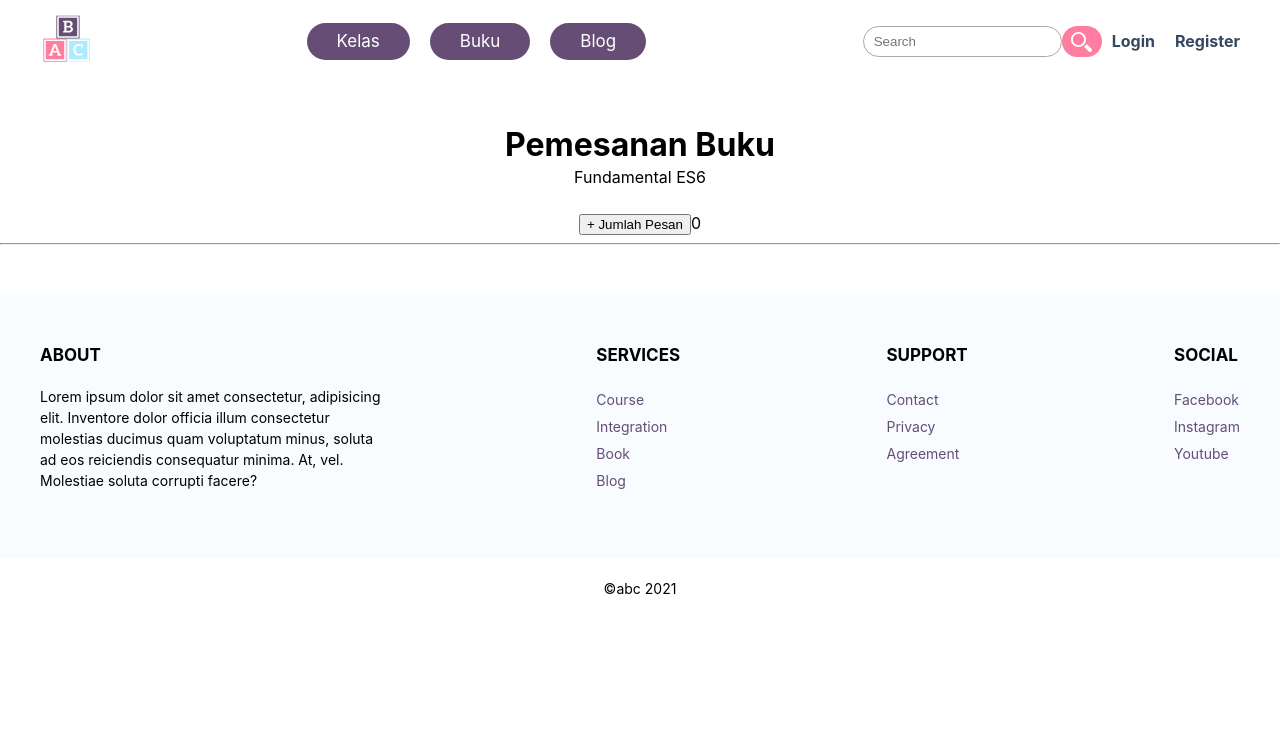
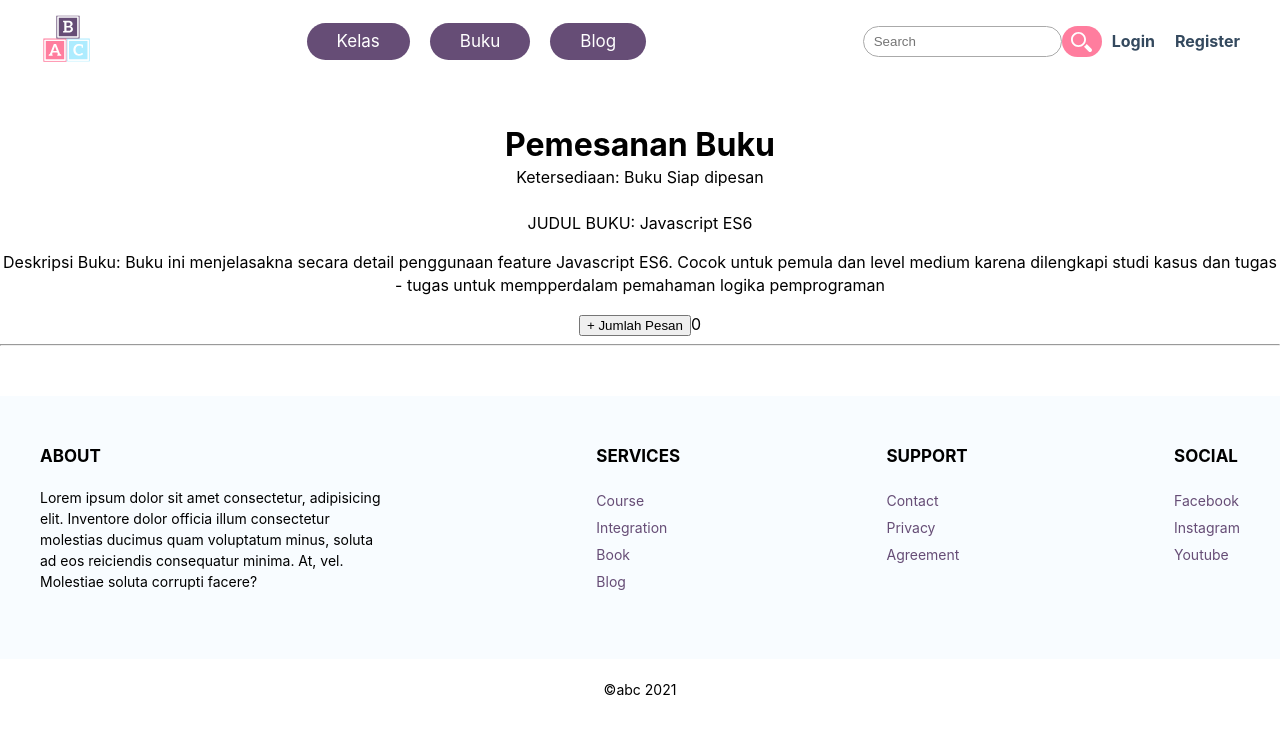
Before and after one commit to prasojopxl/react-ecommerce, a React (Create React App) app: page /buku in a window 1280 px wide. Shown: the top 734 px of the page. Built offline with nearby package versions, Linux system fonts and the light colour scheme.

Commit message:
life cycle class

```diff
--- a/src/containers/pages/buku/Buku.jsx
+++ b/src/containers/pages/buku/Buku.jsx
@@ -1,10 +1,11 @@
 import React, { Component } from 'react'
+import DescBuku from "./DescBuku";
 
 export default class Buku extends Component {
     constructor(props) {
         super(props);
         this.state = {
-            judulBuku: "Fundamental ES6",
+            status: "Available",
             jumlahPesan:0
         };
       }
@@ -15,11 +16,23 @@ export default class Buku extends Component {
         });
     };
 
+    componentDidMount() {
+        this.setState({
+            status:"Buku Siap dipesan"
+        })
+        document.title=this.state.status
+    }
+
+    componentDidUpdate() {
+        document.title=this.state.status
+    }
+
     render() {
         return (
             <div style={{margin:"50px auto", textAlign:"center"}}>
                 <h1 style={{marginBottom:"10px"}}>Pemesanan Buku</h1>
-            {this.state.judulBuku}<br/><br/>
+                Ketersediaan: {this.state.status}<br/><br/>
+                <DescBuku judulbuku="Javascript ES6" Desc="Buku ini menjelasakna secara detail penggunaan feature Javascript ES6. Cocok untuk pemula dan level medium karena dilengkapi studi kasus dan tugas - tugas untuk mempperdalam pemahaman logika pemprograman"/>
                 <button onClick={this.handleState}>+ Jumlah Pesan</button>
                 {this.state.jumlahPesan}
                 <hr/>
--- /dev/null
+++ b/src/containers/pages/buku/DescBuku.jsx
@@ -0,0 +1,14 @@
+import React, { Component } from 'react';
+
+class DescBuku extends Component {
+    render() {
+        return (
+            <div>
+                JUDUL BUKU: {this.props.judulbuku}
+                <p>Deskripsi Buku: {this.props.Desc}</p>
+            </div>
+        );
+    }
+}
+
+export default DescBuku;
```
Lines whose indentation alone changed are shown as unchanged.
